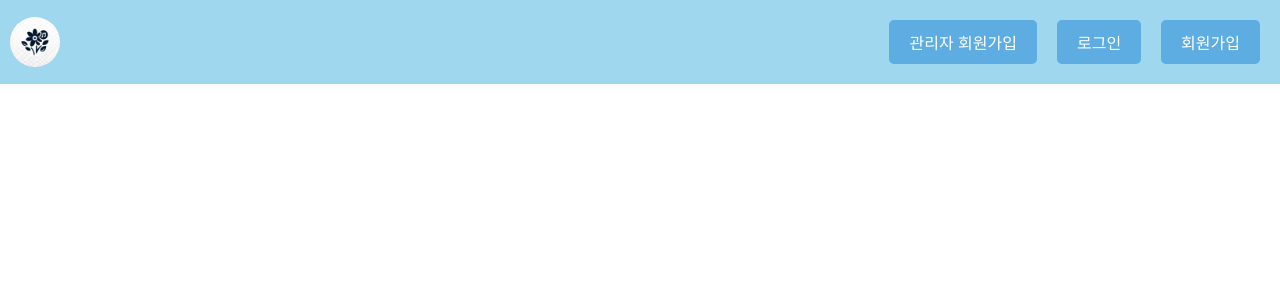
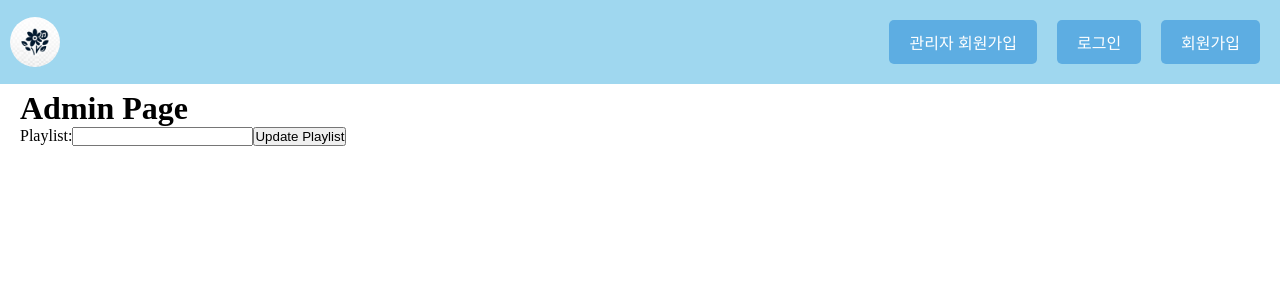
Before and after one commit to MIDAS-FC/frontend, a React (Create React App) app: page /AdminPage in a window 1280 px wide. Shown: the top 300 px of the page. Built offline with nearby package versions, Linux system fonts and the light colour scheme.

Commit message:
admin_playlist

```diff
--- a/src/pages/admin/AdminPage.tsx
+++ b/src/pages/admin/AdminPage.tsx
@@ -1,7 +1,41 @@
-const AdminPage = () =>{
-    return(
-        <></>
+import axios from 'axios';
+import React, { useState } from 'react';
+
+const AdminPage: React.FC = () => {
+    const [playlist, setPlaylist] = useState<string>('');
+
+    const handleChange = (event: React.ChangeEvent<HTMLInputElement>) => {
+        setPlaylist(event.target.value);
+    };
+
+    const handleSubmit = async (event: React.FormEvent<HTMLFormElement>) => {
+        event.preventDefault();
+
+        try {
+            const response = await axios.post('http://localhost:8000/admin/music', {
+                playlist: playlist
+            });
+            if (response.status === 204) {
+                alert('Playlist가 성공적으로 업데이트 되었습니다.');
+            }
+        } catch (error) {
+            console.error('Playlist update error: ', error);
+            alert('Failed to update playlist.');
+        }
+    };
+
+    return (
+        <div>
+            <h1>Admin Page</h1>
+            <form onSubmit={handleSubmit}>
+                <label>
+                    Playlist:
+                    <input type="text" value={playlist} onChange={handleChange} />
+                </label>
+                <button type="submit">Update Playlist</button>
+            </form>
+        </div>
     );
-}
+};
 
 export default AdminPage;
```
